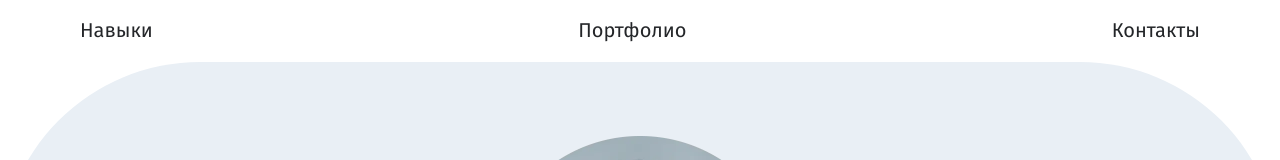
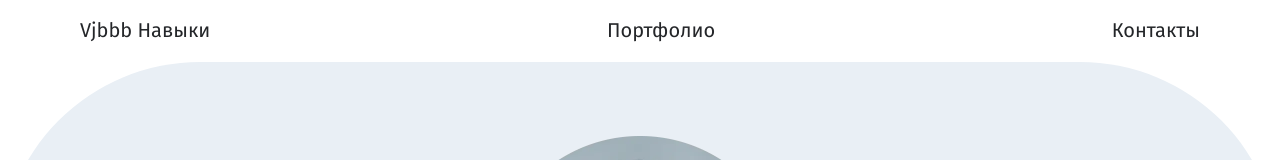
Before and after one commit to drinksoma/site-portfolio, a plain HTML site: page index.html in a window 1280 px wide. Shown: the top 160 px of the page. Drawn offline with Linux system fonts and the light colour scheme.

Commit message:
Update index.html

```diff
--- a/index.html
+++ b/index.html
@@ -9,7 +9,7 @@
 </head>
 <body>
     <header id="header">
-            <a href="#skills">Навыки</a>
+            <a href="#skills">Vjbbb Навыки</a>
             <a href="#portfolio">Портфолио</a>
             <a href="#footer">Контакты</a>
     </header>
```
